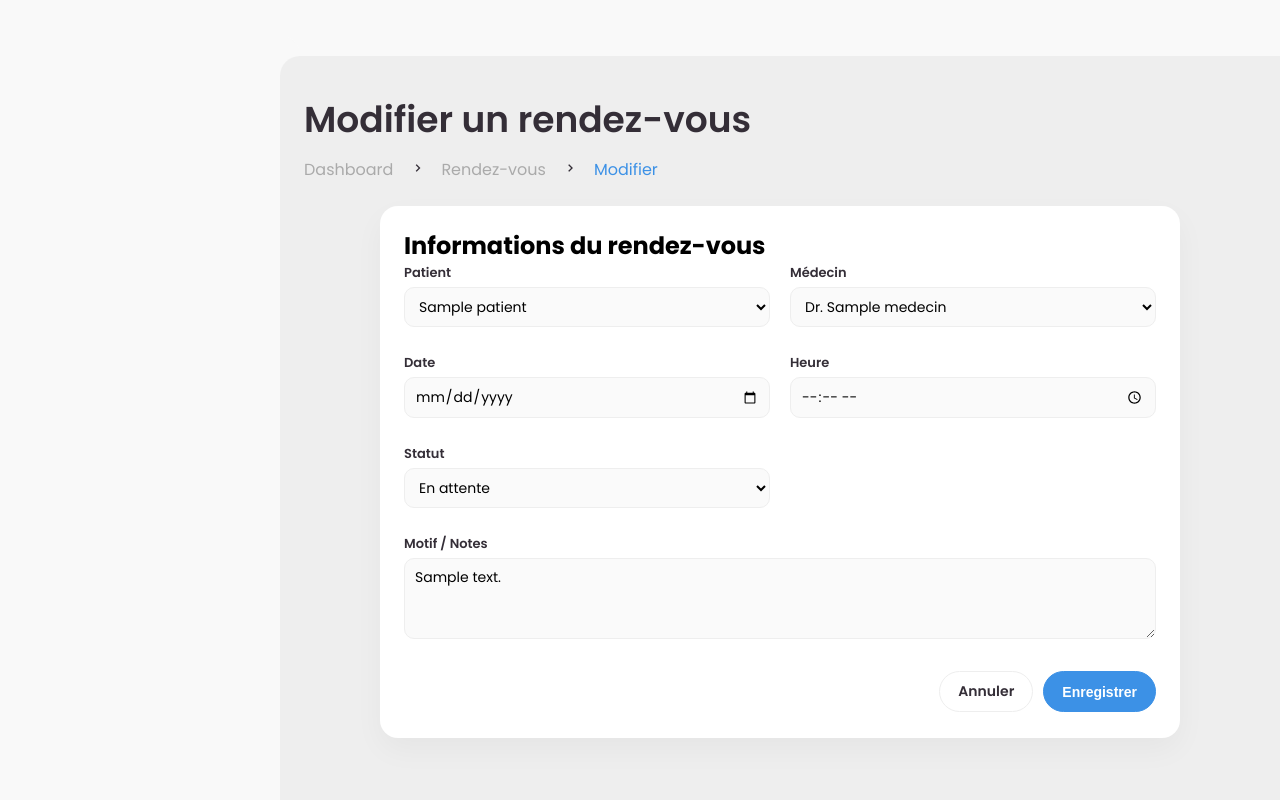
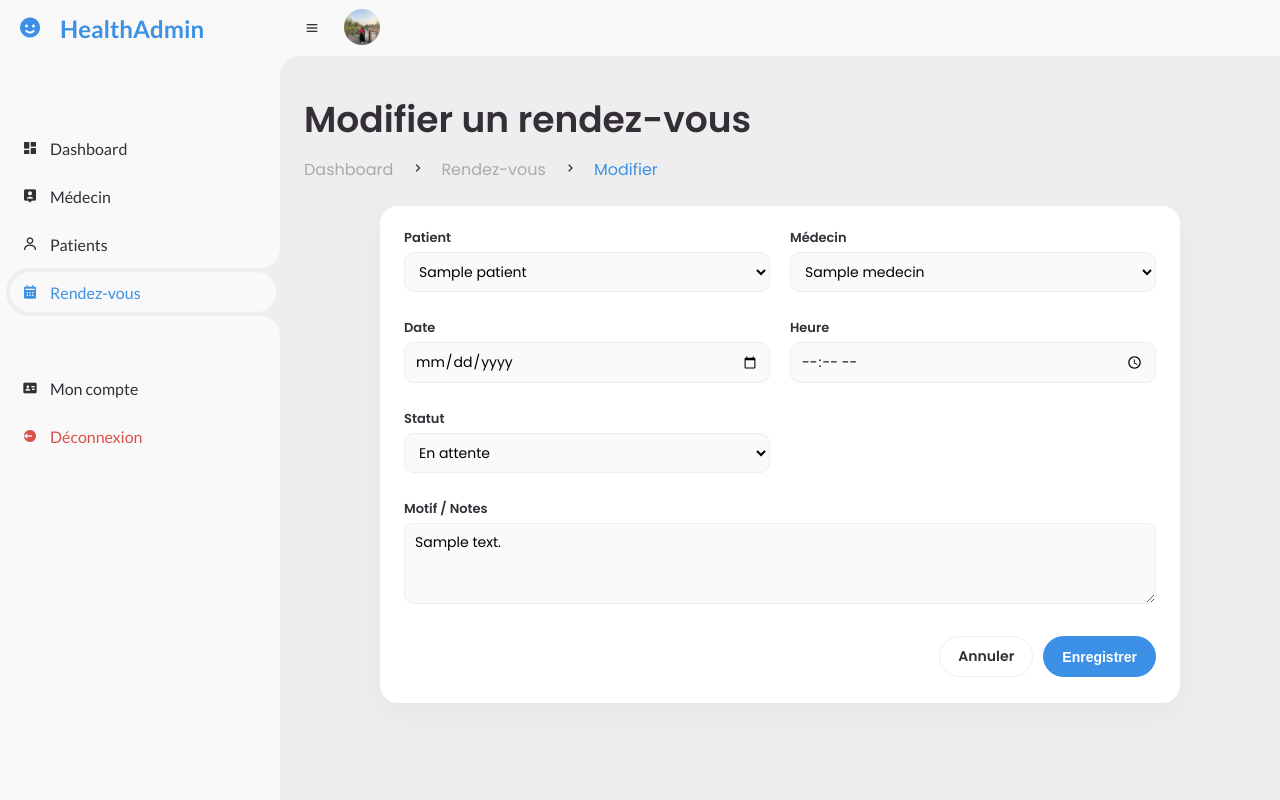
Before and after one commit to Azepuo/medicare-booking-system, a Flask app: template app/templates/admin/rdv_edit.html in a window 1280 px wide. Run offline with Flask 3, Linux system fonts and the light colour scheme; the template is opened without the code that fills it: most values are stand-ins (such as "Sample title", 1, 10 or a date in 2020); parts of the project's set-up code (start-up, migrations or seed data) failed here and were passed over.

Commit message:
some_changes

```diff
--- a/app/templates/admin/rdv_edit.html
+++ b/app/templates/admin/rdv_edit.html
@@ -8,22 +8,73 @@
 	<link href='https://unpkg.com/boxicons@2.0.9/css/boxicons.min.css' rel='stylesheet'>
 	<link rel="stylesheet" href="{{ url_for('static', filename='css/dashboard.css') }}">
 
-    <title>HealthAdmin - Modifier RDV</title>
+	<title>Modifier un rendez-vous</title>
 </head>
 
 <body>
 
+	<!-- SIDEBAR -->
 	<section id="sidebar">
-    <!-- ... sidebar inchangée ... -->
+		<a href="#" class="brand">
+			<i class='bx bxs-smile'></i>
+			<span class="text">HealthAdmin</span>
+		</a>
+		<ul class="side-menu top">
+			<li>
+				<a href="/admin/dashboard">
+					<i class='bx bxs-dashboard'></i>
+					<span class="text">Dashboard</span>
+				</a>
+			</li>
+			<li>
+				<a href="/admin/medecins">
+					<i class='bx bxs-user-pin'></i>
+					<span class="text">Médecin</span>
+				</a>
+			</li>
+			<li>
+				<a href="/admin/patients">
+					<i class='bx bx-user'></i>
+					<span class="text">Patients</span>
+				</a>
+			</li>
+			<li class="active">
+				<a href="/admin/rendez_vous">
+					<i class='bx bxs-calendar'></i>
+					<span class="text">Rendez-vous</span>
+				</a>
+			</li>
+		</ul>
+		<ul class="side-menu">
+			<li>
+				<a href="/admin/account">
+					<i class='bx bxs-id-card'></i>
+					<span class="text">Mon compte</span>
+				</a>
+			</li>
+			<li>
+				<a href="#" class="logout">
+					<i class='bx bxs-log-out-circle'></i>
+					<span class="text">Déconnexion</span>
+				</a>
+			</li>
+		</ul>
 	</section>
 
+	<!-- CONTENT -->
 	<section id="content">
 
+		<!-- NAVBAR -->
 		<nav>
-        <!-- ... navbar inchangée ... -->
+			<i class='bx bx-menu'></i>
+			<a href="#" class="profile">
+				<img src="{{ url_for('static', filename='img/zainab_pic.jpeg') }}">
+			</a>
 		</nav>
 
+		<!-- MAIN -->
 		<main>
+
 			<div class="head-title">
 				<div class="left">
 					<h1>Modifier un rendez-vous</h1>
@@ -37,79 +88,62 @@
 				</div>
 			</div>
 
+			<!-- ✅ FORMULAIRE -->
 			<div class="form-wrapper">
 				<div class="form-card form-card-medium">
-                <h2>Informations du rendez-vous</h2>
 
-                <!-- ✅ IMPORTANT : bonne route + POST -->
-                <form method="POST" action="{{ url_for('rdv_bp.editer_rdv', rdv_id=rdv.id) }}">
+					<form action="{{ form_action }}" method="post">
 						<div class="form-grid">
 
-                        <!-- ✅ Patient -->
+							<!-- Patient -->
 							<div class="field">
-                            <label for="patient_id">Patient</label>
-                            <select id="patient_id" name="patient_id" required>
-                                <option value="">-- Sélectionner un patient --</option>
+								<label>Patient</label>
+								<select name="patient_id" required>
 									{% for p in patients %}
-                                <option value="{{ p.id }}"
-                                    {% if rdv.patient_id == p.id %}selected{% endif %}>
+									<option value="{{ p.id }}" {% if rdv.patient_id == p.id %}selected{% endif %}>
 										{{ p.nom }}
 									</option>
 									{% endfor %}
 								</select>
 							</div>
 
-                        <!-- ✅ Médecin -->
+							<!-- Médecin -->
 							<div class="field">
-                            <label for="medecin_id">Médecin</label>
-                            <select id="medecin_id" name="medecin_id" required>
-                                <option value="">-- Sélectionner un médecin --</option>
+								<label>Médecin</label>
+								<select name="medecin_id" required>
 									{% for m in medecins %}
-                                <option value="{{ m.id }}"
-                                    {% if rdv.medecin_id == m.id %}selected{% endif %}>
-                                    Dr. {{ m.nom }}
+									<option value="{{ m.id }}" {% if rdv.medecin_id == m.id %}selected{% endif %}>
+										{{ m.nom }}
 									</option>
 									{% endfor %}
 								</select>
 							</div>
 
-                        <!-- ✅ Date -->
+							<!-- Date -->
 							<div class="field">
-                            <label for="date_rdv">Date</label>
-                            <input type="date" id="date_rdv" name="date_rdv"
-                                   value="{{ rdv.date_rdv }}" required>
+								<label>Date</label>
+								<input type="date" name="date_rdv" value="{{ rdv.date_rdv }}" required>
 							</div>
 
-                        <!-- ✅ Heure -->
+							<!-- Heure -->
 							<div class="field">
-                            <label for="heure_rdv">Heure</label>
-                            <input type="time" id="heure_rdv" name="heure_rdv"
-                                   value="{{ rdv.heure_rdv }}" required>
+								<label>Heure</label>
+								<input type="time" name="heure_rdv" value="{{ rdv.heure_rdv }}" required>
 							</div>
-
-                        <!-- ✅ Statut -->
+							<!-- Statut -->
 							<div class="field">
-                            <label for="statut">Statut</label>
-                            <select id="statut" name="statut">
-                                <option value="en_attente"
-                                    {% if rdv.statut == 'en_attente' %}selected{% endif %}>
-                                    En attente
-                                </option>
-                                <option value="terminé"
-                                    {% if rdv.statut == 'terminé' %}selected{% endif %}>
-                                    Terminé
-                                </option>
-                                <option value="annulé"
-                                    {% if rdv.statut == 'annulé' %}selected{% endif %}>
-                                    Annulé
-                                </option>
+								<label>Statut</label>
+								<select name="statut">
+									<option value="en_attente" {% if rdv.statut =='en_attente' %}selected{% endif %}>En attente</option>
+									<option value="terminé" {% if rdv.statut =='terminé' %}selected{% endif %}>Terminé</option>
+									<option value="annulé" {% if rdv.statut =='annulé' %}selected{% endif %}>Annulé</option>
 								</select>
 							</div>
 
-                        <!-- ✅ Notes -->
+							<!-- Notes -->
 							<div class="field field-full">
-                            <label for="notes">Motif / Notes</label>
-                            <textarea id="notes" name="notes" rows="3">{{ rdv.notes }}</textarea>
+								<label>Motif / Notes</label>
+								<textarea name="notes" rows="3">{{ rdv.notes }}</textarea>
 							</div>
 
 						</div>
@@ -120,6 +154,7 @@
 						</div>
 
 					</form>
+
 				</div>
 			</div>
 
--- a/app/templates/admin/rendez_vous.html
+++ b/app/templates/admin/rendez_vous.html
@@ -88,6 +88,7 @@
 
 		<!-- MAIN -->
 		<main>
+
 			<div class="head-title">
 				<div class="left">
 					<h1>Gestion des Rendez-vous</h1>
@@ -104,7 +105,7 @@
 				</a>
 			</div>
 
-			<!-- ✅ STATISTIQUES (comme patients.html) -->
+			<!-- ✅ STATISTIQUES -->
 			<ul class="box-info">
 				<li>
 					<i class='bx bx-user-voice'></i>
@@ -129,7 +130,6 @@
 				</li>
 			</ul>
 
-			<!-- ✅ TABLE DES RENDEZ-VOUS -->
 			<div class="table-data">
 				<div class="order">
 					<div class="head">
@@ -143,6 +143,7 @@
 								<th>Médecin</th>
 								<th>Date</th>
 								<th>Heure</th>
+								<th>Note</th>
 								<th>Statut</th>
 								<th style="text-align:center;">Action</th>
 							</tr>
@@ -155,6 +156,7 @@
 								<td>{{ rdv.medecin_nom }}</td>
 								<td>{{ rdv.date_rdv }}</td>
 								<td>{{ rdv.heure_rdv }}</td>
+								<td>{{ rdv.notes}}</td>
 								<td>{{ rdv.statut }}</td>
 								<td class="actions" style="justify-content:center;">
 									<a href="{{ url_for('rdv_bp.editer_rdv', rdv_id=rdv.id) }}" class="btn-icon edit">
```
Also changed, not shown: app/routes/admin_rt/rdv_routes.py (+18 -17 lines). Lines whose indentation alone changed are shown as unchanged.
